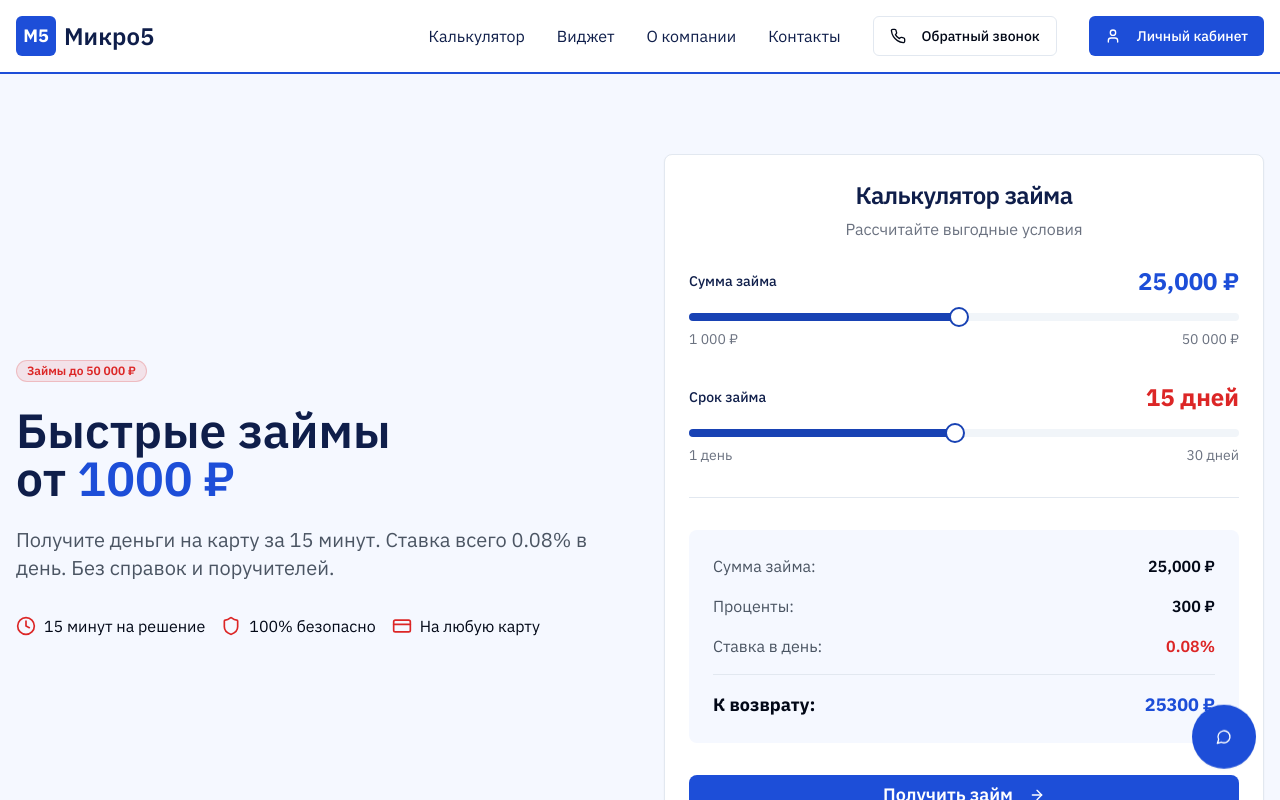
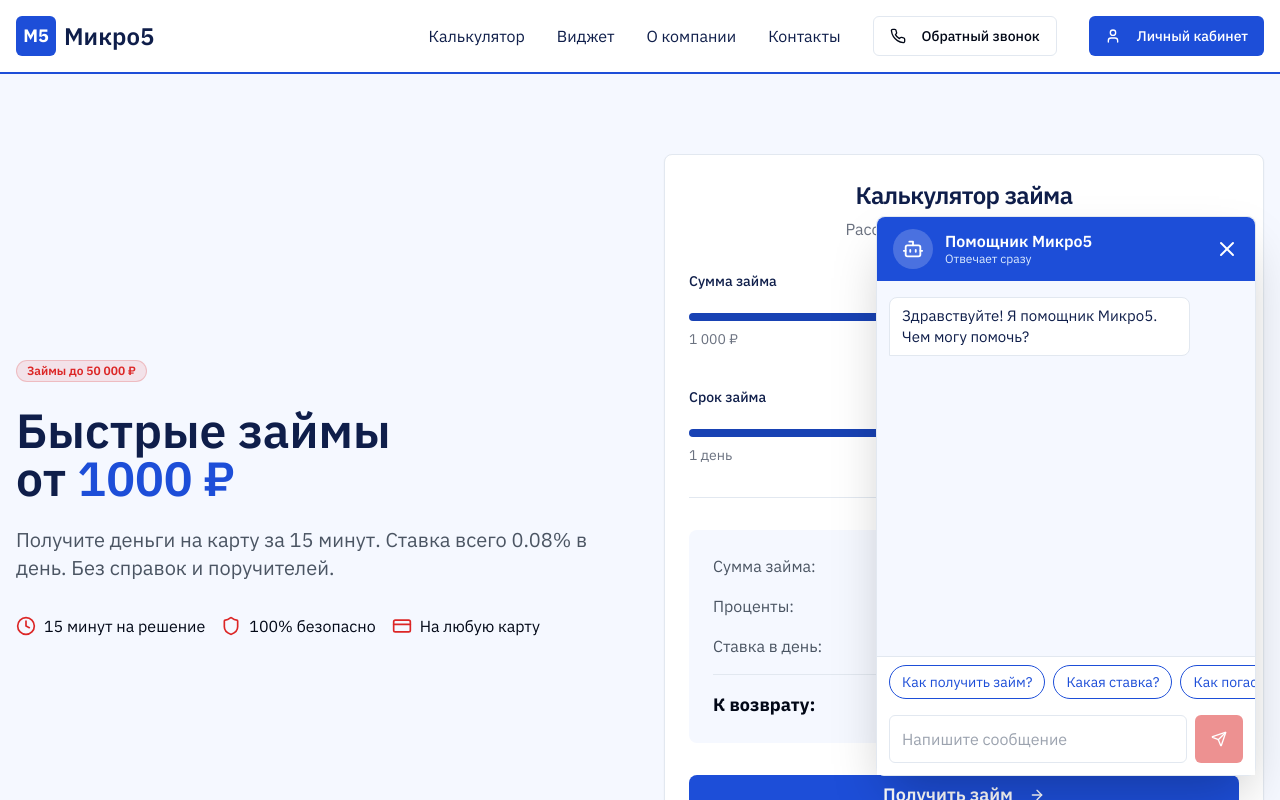
Before and after one commit to pr-poehali-dev/micro5-website-project, a React (Vite) app: page / in a window 1280 px wide. Both pictures are taken after a click on the button "Открыть чат". Shown: the top 800 px of the page. Built offline with nearby package versions, Linux system fonts and the light colour scheme.

Commit message:
Добавил полноэкранный чат-бот

```diff
--- /dev/null
+++ b/src/components/ChatWidget.tsx
@@ -0,0 +1,157 @@
+import React, { useEffect, useRef, useState } from 'react';
+import { Button } from '@/components/ui/button';
+import Icon from '@/components/ui/icon';
+
+interface Message {
+  id: number;
+  from: 'bot' | 'user' | 'operator';
+  text: string;
+}
+
+const QUICK = ['Как получить займ?', 'Какая ставка?', 'Как погасить займ?', 'Позвать оператора'];
+
+const getAnswer = (q: string): string => {
+  const t = q.toLowerCase();
+  if (t.includes('ставк') || t.includes('процент')) return 'Ставка 0.08% в день. Например, 25 000 ₽ на 15 дней: переплата 300 ₽, к возврату 25 300 ₽. Скрытых комиссий нет.';
+  if (t.includes('получ') || t.includes('оформ') || t.includes('заявк')) return 'Выберите сумму и срок в калькуляторе, нажмите «Получить займ» и заполните анкету из 4 шагов. Решение приходит за 15 минут, деньги идут на вашу карту.';
+  if (t.includes('погас') || t.includes('вернут') || t.includes('оплат')) return 'Погасить займ можно в личном кабинете на вкладке «Займы» кнопкой «Погасить». Продлить срок можно там же.';
+  if (t.includes('документ') || t.includes('паспорт')) return 'Нужен только паспорт и банковская карта на ваше имя. Справки о доходах не требуются.';
+  if (t.includes('отказ') || t.includes('долг') || t.includes('фссп')) return 'Мы проверяем наличие долгов в ФССП. При долге более 15 000 ₽ заявка отклоняется, повторно подать её можно через 5 дней.';
+  return 'Могу рассказать про ставку, оформление, погашение и документы. Если нужен человек, нажмите «Позвать оператора».';
+};
+
+const ChatWidget: React.FC = () => {
+  const [open, setOpen] = useState(false);
+  const [input, setInput] = useState('');
+  const [typing, setTyping] = useState(false);
+  const [operator, setOperator] = useState(false);
+  const [messages, setMessages] = useState<Message[]>([
+    { id: 1, from: 'bot', text: 'Здравствуйте! Я помощник Микро5. Чем могу помочь?' },
+  ]);
+  const endRef = useRef<HTMLDivElement>(null);
+
+  useEffect(() => {
+    endRef.current?.scrollIntoView({ behavior: 'smooth' });
+  }, [messages, typing, open]);
+
+  useEffect(() => {
+    if (open && window.matchMedia('(max-width: 639px)').matches) {
+      document.body.style.overflow = 'hidden';
+      return () => {
+        document.body.style.overflow = '';
+      };
+    }
+  }, [open]);
+
+  const push = (from: Message['from'], text: string) =>
+    setMessages((prev) => [...prev, { id: prev.length + 1, from, text }]);
+
+  const send = (text: string) => {
+    const value = text.trim();
+    if (!value) return;
+    push('user', value);
+    setInput('');
+    setTyping(true);
+    setTimeout(() => {
+      setTyping(false);
+      if (value === 'Позвать оператора' || value.toLowerCase().includes('оператор')) {
+        setOperator(true);
+        push('operator', 'Вы переключены на оператора. Мы отвечаем ежедневно с 9:00 до 21:00, оставьте вопрос, и мы свяжемся с вами. Телефон: 8 (800) 555-35-35.');
+      } else if (operator) {
+        push('operator', 'Спасибо, ваше сообщение передано оператору. Ответим в ближайшее время.');
+      } else {
+        push('bot', getAnswer(value));
+      }
+    }, 800);
+  };
+
+  return (
+    <>
+      {!open && (
+        <div className="fixed bottom-4 right-4 sm:bottom-6 sm:right-6 z-50">
+          <Button
+            onClick={() => setOpen(true)}
+            aria-label="Открыть чат"
+            className="w-14 h-14 sm:w-16 sm:h-16 rounded-full bg-micro-blue hover:bg-blue-800 shadow-lg"
+          >
+            <Icon name="MessageCircle" size={26} />
+          </Button>
+        </div>
+      )}
+
+      {open && (
+        <div className="fixed inset-0 sm:inset-auto sm:bottom-6 sm:right-6 z-[60] flex flex-col bg-white sm:w-[380px] sm:h-[560px] sm:rounded-lg sm:border sm:border-slate-200 sm:shadow-2xl">
+          <div className="flex items-center justify-between bg-micro-blue text-white px-4 py-3 sm:rounded-t-lg">
+            <div className="flex items-center gap-3">
+              <div className="w-10 h-10 rounded-full bg-white/20 flex items-center justify-center">
+                <Icon name={operator ? 'Headset' : 'Bot'} size={22} />
+              </div>
+              <div>
+                <p className="font-semibold leading-tight">{operator ? 'Оператор' : 'Помощник Микро5'}</p>
+                <p className="text-xs text-blue-100">{operator ? 'Онлайн с 9:00 до 21:00' : 'Отвечает сразу'}</p>
+              </div>
+            </div>
+            <button onClick={() => setOpen(false)} aria-label="Закрыть чат" className="p-2 -mr-2">
+              <Icon name="X" size={24} />
+            </button>
+          </div>
+
+          <div className="flex-1 overflow-y-auto bg-micro-gray px-3 py-4 space-y-3">
+            {messages.map((m) => (
+              <div key={m.id} className={`flex ${m.from === 'user' ? 'justify-end' : 'justify-start'}`}>
+                <div
+                  className={`max-w-[85%] px-3 py-2 text-[15px] leading-snug rounded-lg ${
+                    m.from === 'user'
+                      ? 'bg-micro-blue text-white rounded-br-none'
+                      : 'bg-white border border-slate-200 text-micro-dark rounded-bl-none'
+                  }`}
+                >
+                  {m.text}
+                </div>
+              </div>
+            ))}
+            {typing && (
+              <div className="flex justify-start">
+                <div className="bg-white border border-slate-200 px-3 py-2 rounded-lg text-gray-500 text-sm">Печатает...</div>
+              </div>
+            )}
+            <div ref={endRef} />
+          </div>
+
+          <div className="border-t border-slate-200 bg-white">
+            <div className="flex gap-2 overflow-x-auto px-3 pt-2 pb-1">
+              {QUICK.map((q) => (
+                <button
+                  key={q}
+                  onClick={() => send(q)}
+                  className="shrink-0 rounded-full border border-micro-blue px-3 py-1.5 text-sm text-micro-blue active:bg-blue-50"
+                >
+                  {q}
+                </button>
+              ))}
+            </div>
+            <form
+              className="flex items-center gap-2 p-3 pb-[max(0.75rem,env(safe-area-inset-bottom))]"
+              onSubmit={(e) => {
+                e.preventDefault();
+                send(input);
+              }}
+            >
+              <input
+                value={input}
+                onChange={(e) => setInput(e.target.value)}
+                placeholder="Напишите сообщение"
+                className="flex-1 h-12 rounded-md border border-input px-3 text-base outline-none focus:border-micro-blue"
+              />
+              <Button type="submit" disabled={!input.trim()} className="h-12 w-12 p-0 bg-micro-green hover:bg-red-700 rounded-md" aria-label="Отправить">
+                <Icon name="Send" size={20} />
+              </Button>
+            </form>
+          </div>
+        </div>
+      )}
+    </>
+  );
+};
+
+export default ChatWidget;
--- a/src/pages/Index.tsx
+++ b/src/pages/Index.tsx
@@ -7,6 +7,7 @@ import { Badge } from '@/components/ui/badge';
 import { Separator } from '@/components/ui/separator';
 import { Label } from '@/components/ui/label';
 import Icon from '@/components/ui/icon';
+import ChatWidget from '@/components/ChatWidget';
 import LoginModal from '@/components/LoginModal';
 import Dashboard from '@/components/Dashboard';
 import ExtendedApplicationForm from '@/components/ExtendedApplicationForm';
@@ -352,12 +353,7 @@ const Index = () => {
         </div>
       </section>
 
-      {/* Чат-бот */}
-      <div className="fixed bottom-6 right-6 z-50">
-        <Button className="w-16 h-16 rounded-full bg-micro-blue hover:bg-blue-800 shadow-sm animate-bounce-soft">
-          <Icon name="MessageCircle" size={24} />
-        </Button>
-      </div>
+      <ChatWidget />
 
       {/* Footer */}
       <footer className="bg-micro-dark text-white py-12 ">
```
